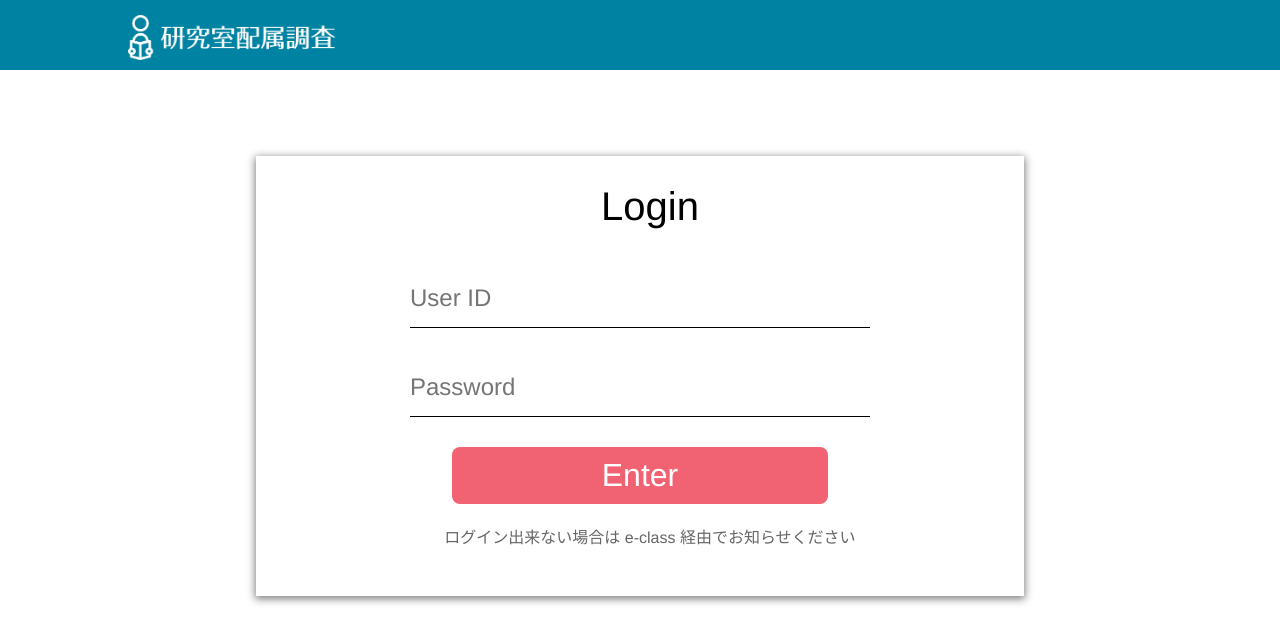
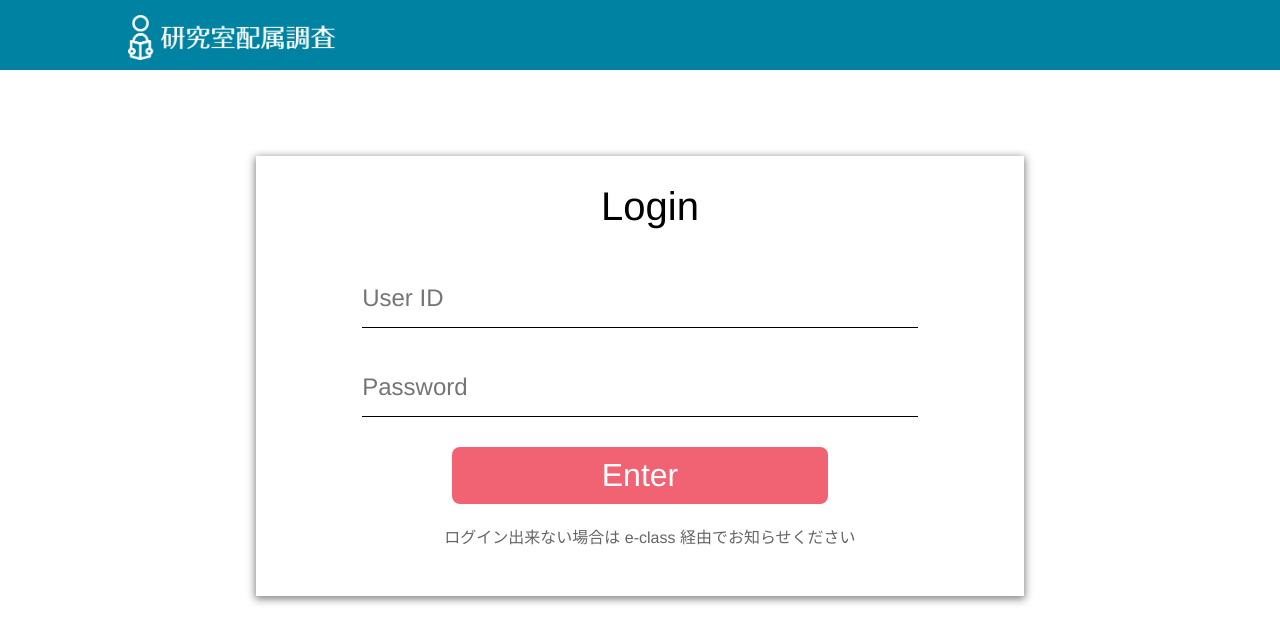
Before and after one commit to shinnosuke-K/lab-assignment-front, a Nuxt app: page /login in a window 1280 px wide. Shown: the top 642 px of the page. Built offline with nearby package versions, Linux system fonts and the light colour scheme.

Commit message:
ログイン画面のコンポーネント

```diff
--- a/components/loginCard.vue
+++ b/components/loginCard.vue
@@ -59,8 +59,8 @@ export default {
 }
 
 .input-form {
-    margin: 0px 0px 30px 0px;
-    padding: 15px 150px 15px 0px;
+    margin: 0% 10% 30px 10%;
+    padding: 15px 50% 15px 0px;
     border-bottom: solid 1px black;
     font-size: 1.5rem;
 }
```
